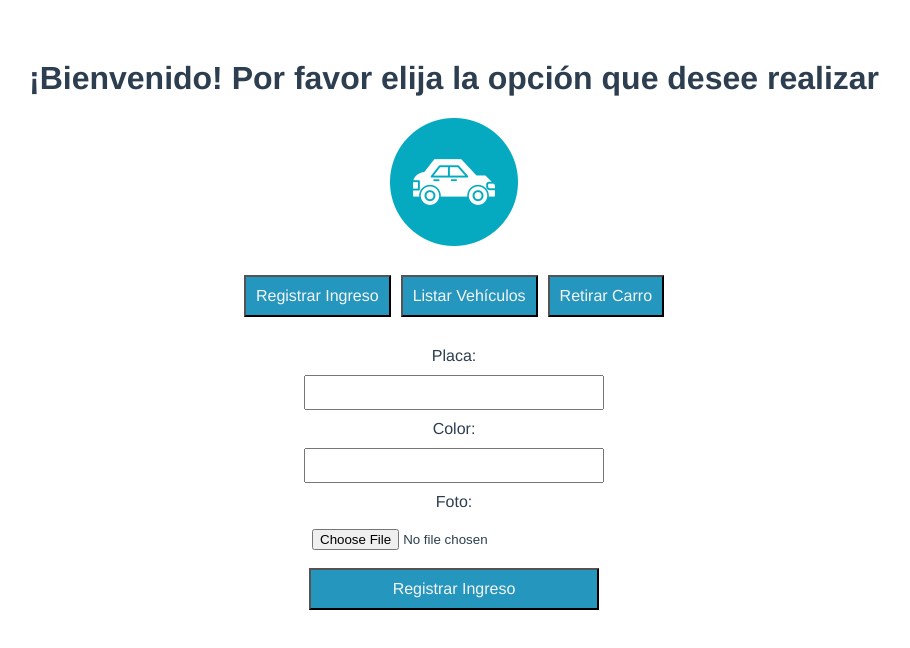
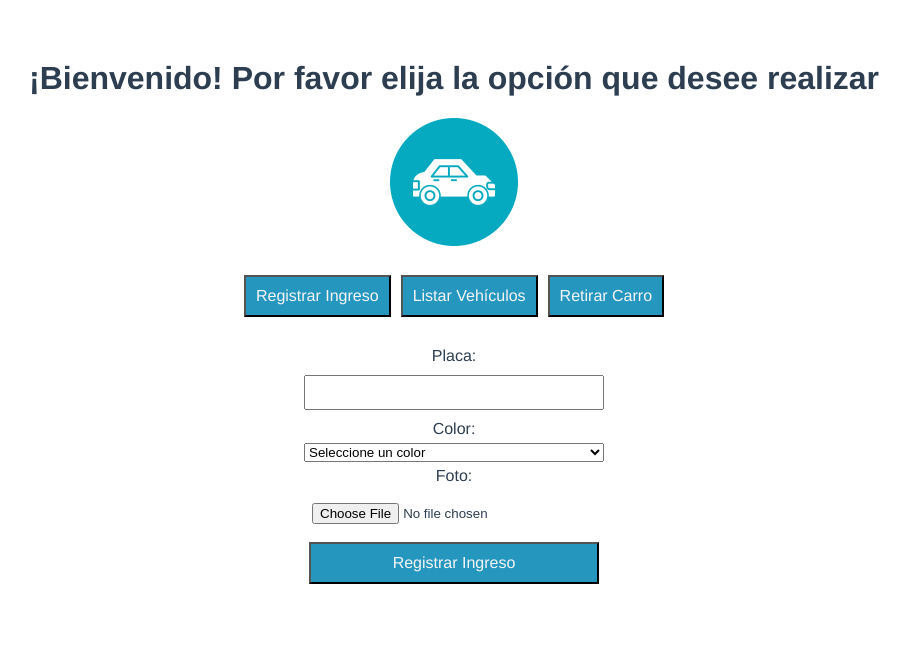
Before and after one commit to lili195/frontend_ParkingWebServices, a Vue app: page / in a window 1280 px wide. Both pictures are taken after a click on the button "Registrar Ingreso". Shown: the top 648 px of the page, without its empty margins (186-1096 px from the left). Built offline with nearby package versions, Linux system fonts and the light colour scheme.

Commit message:
Update HomePage.vue

```diff
--- a/src/components/HomePage.vue
+++ b/src/components/HomePage.vue
@@ -11,7 +11,20 @@
                 <input v-model="licensePlate" type="text" required>
 
                 <label for="color">Color:</label>
-                <input v-model="color" type="text" required>
+                <select v-model="color" required>
+                    <option value="" disabled selected>Seleccione un color</option>
+                    <option value="Negro">Negro</option>
+                    <option value="Azul">Azul</option>
+                    <option value="Verde">Verde</option>
+                    <option value="Rojo">Rojo</option>
+                    <option value="Amarillo">Amarillo</option>
+                    <option value="Naranja">Naranja</option>
+                    <option value="Blanco">Blanco</option>
+                    <option value="Gris">Gris</option>
+                    <option value="Marrón">Marrón</option>
+                    <option value="Morado">Morado</option>
+                    <option value="Rosado">Rosado</option>
+                </select>
 
                 <label for="photo">Foto:</label>
                 <input type="file" @change="handleFileChange" accept="image/*">
```
